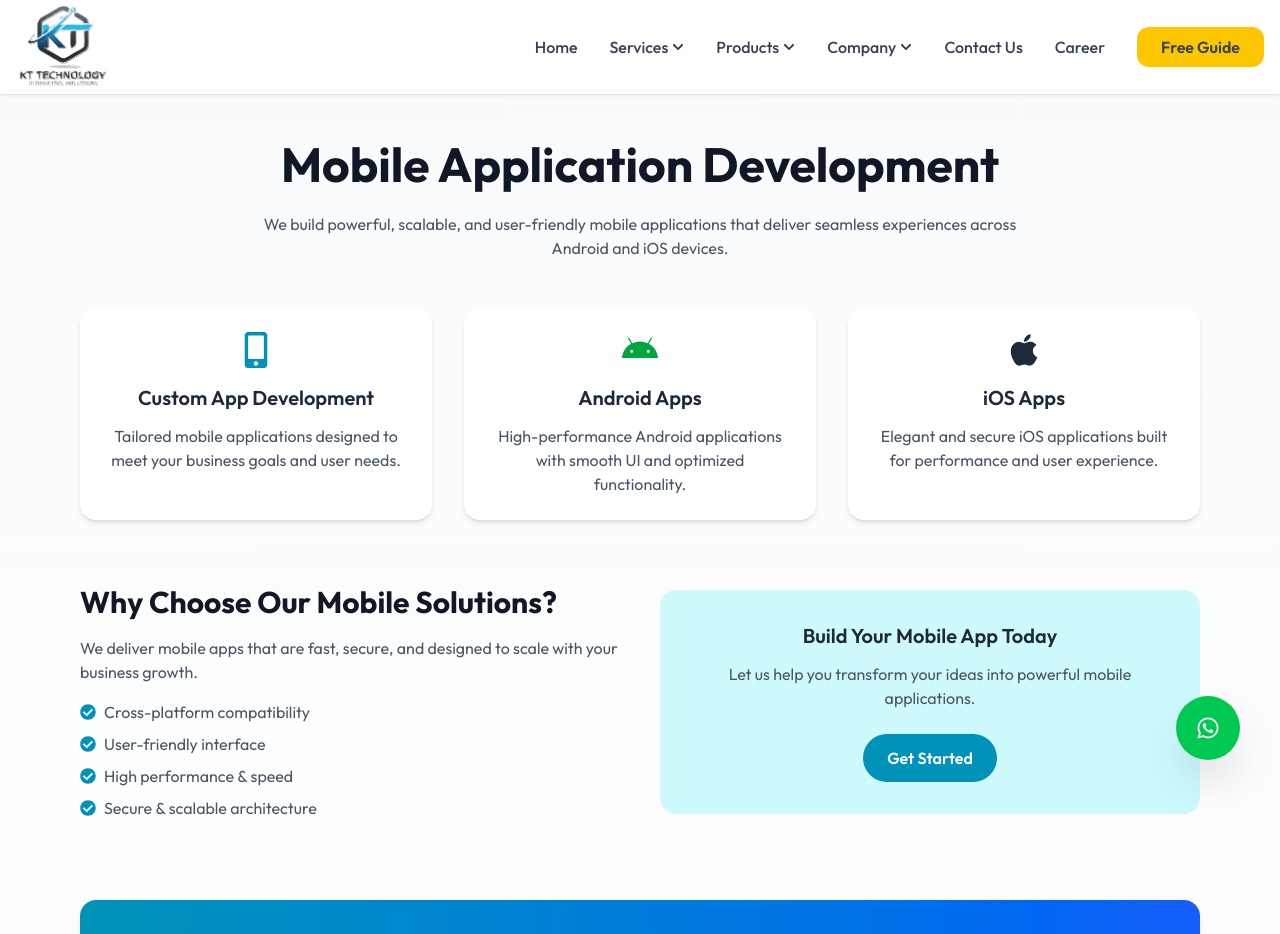
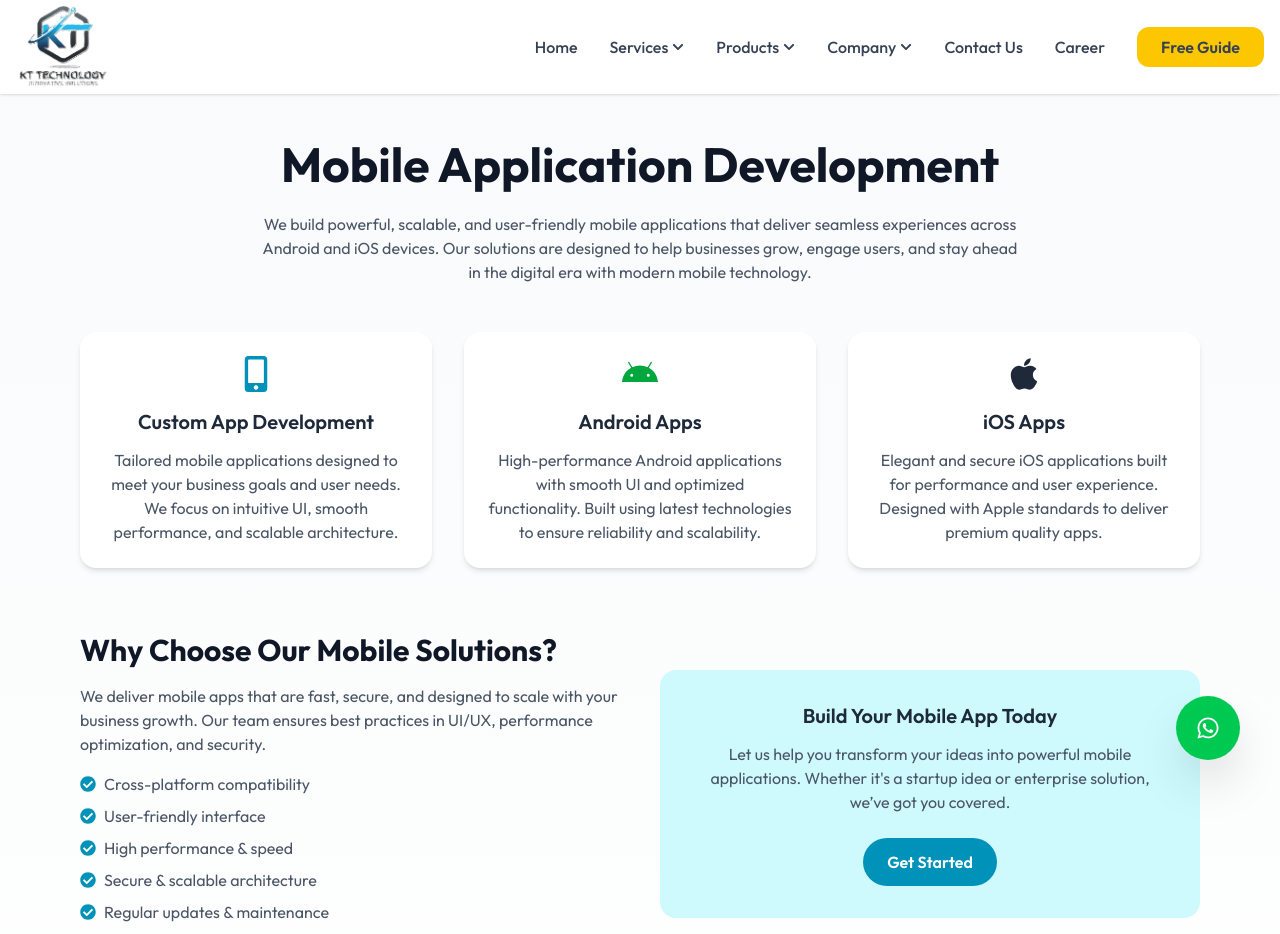
Before and after one commit to kushwaha-sapna/kt-frontend, a React (Vite) app: page /mobile-application in a window 1280 px wide. Shown: the top 934 px of the page. Built offline with nearby package versions, Linux system fonts and the light colour scheme.

Commit message:
Dektop size

```diff
--- a/src/Pages/MobileApplication.jsx
+++ b/src/Pages/MobileApplication.jsx
@@ -1,3 +1,150 @@
+
+
+
+
+
+
+
+// import React from "react";
+// import { Link } from "react-router-dom";
+// import { FaMobileAlt, FaAndroid, FaApple, FaCheckCircle } from "react-icons/fa";
+
+// const MobileApplication = () => {
+//   return (
+//     <div className="flex flex-col min-h-screen pt-20 px-4 sm:px-6 md:px-10 lg:px-16 xl:px-20 bg-gradient-to-b from-gray-50 to-white">
+
+//       {/* Container */}
+//       <div className="flex-1 w-full max-w-7xl mx-auto">
+
+//         {/* Heading */}
+//         <h1 className="text-2xl sm:text-3xl md:text-4xl lg:text-5xl font-bold text-gray-900 mb-6 text-center">
+//           Mobile Application Development
+//         </h1>
+
+//         {/* Description */}
+//         <p className="text-gray-600 max-w-3xl mx-auto text-center mb-10 md:mb-12 text-sm sm:text-base">
+//           We build powerful, scalable, and user-friendly mobile applications
+//           that deliver seamless experiences across Android and iOS devices.
+//         </p>
+
+//         {/* Cards Section */}
+//         <div className="grid grid-cols-1 sm:grid-cols-2 lg:grid-cols-3 gap-6 md:gap-8">
+
+//           {/* Card 1 */}
+//           <div className="bg-white p-5 md:p-6 rounded-2xl shadow-md hover:shadow-xl hover:-translate-y-2 transition-all duration-300 text-center">
+//             <FaMobileAlt className="text-cyan-600 text-3xl md:text-4xl mb-3 md:mb-4 mx-auto" />
+//             <h3 className="text-lg md:text-xl font-semibold text-gray-800 mb-2 md:mb-3">
+//               Custom App Development
+//             </h3>
+//             <p className="text-gray-600 text-sm md:text-base">
+//               Tailored mobile applications designed to meet your business goals and user needs.
+//             </p>
+//           </div>
+
+//           {/* Card 2 */}
+//           <div className="bg-white p-5 md:p-6 rounded-2xl shadow-md hover:shadow-xl hover:-translate-y-2 transition-all duration-300 text-center">
+//             <FaAndroid className="text-green-600 text-3xl md:text-4xl mb-3 md:mb-4 mx-auto" />
+//             <h3 className="text-lg md:text-xl font-semibold text-gray-800 mb-2 md:mb-3">
+//               Android Apps
+//             </h3>
+//             <p className="text-gray-600 text-sm md:text-base">
+//               High-performance Android applications with smooth UI and optimized functionality.
+//             </p>
+//           </div>
+
+//           {/* Card 3 */}
+//           <div className="bg-white p-5 md:p-6 rounded-2xl shadow-md hover:shadow-xl hover:-translate-y-2 transition-all duration-300 text-center">
+//             <FaApple className="text-gray-800 text-3xl md:text-4xl mb-3 md:mb-4 mx-auto" />
+//             <h3 className="text-lg md:text-xl font-semibold text-gray-800 mb-2 md:mb-3">
+//               iOS Apps
+//             </h3>
+//             <p className="text-gray-600 text-sm md:text-base">
+//               Elegant and secure iOS applications built for performance and user experience.
+//             </p>
+//           </div>
+
+//         </div>
+
+//         {/* Extra Section */}
+//         <div className="mt-12 md:mt-16 grid grid-cols-1 md:grid-cols-2 gap-8 md:gap-10 items-center">
+
+//           {/* Left Content */}
+//           <div>
+//             <h2 className="text-xl md:text-2xl lg:text-3xl font-bold text-gray-900 mb-4">
+//               Why Choose Our Mobile Solutions?
+//             </h2>
+
+//             <p className="text-gray-600 mb-4 text-sm md:text-base">
+//               We deliver mobile apps that are fast, secure, and designed to scale
+//               with your business growth.
+//             </p>
+
+//             <ul className="text-gray-600 space-y-2 text-sm md:text-base">
+//               <li className="flex items-center gap-2">
+//                 <FaCheckCircle className="text-cyan-600" />
+//                 Cross-platform compatibility
+//               </li>
+//               <li className="flex items-center gap-2">
+//                 <FaCheckCircle className="text-cyan-600" />
+//                 User-friendly interface
+//               </li>
+//               <li className="flex items-center gap-2">
+//                 <FaCheckCircle className="text-cyan-600" />
+//                 High performance & speed
+//               </li>
+//               <li className="flex items-center gap-2">
+//                 <FaCheckCircle className="text-cyan-600" />
+//                 Secure & scalable architecture
+//               </li>
+//             </ul>
+//           </div>
+
+//           {/* Right Box */}
+//           <div className="bg-cyan-100 p-6 md:p-8 rounded-2xl text-center">
+//             <h3 className="text-lg md:text-xl font-semibold text-gray-800 mb-3">
+//               Build Your Mobile App Today
+//             </h3>
+
+//             <p className="text-gray-600 mb-5 md:mb-6 text-sm md:text-base">
+//               Let us help you transform your ideas into powerful mobile applications.
+//             </p>
+
+//             <Link
+//               to="/contact-us"
+//               className="bg-cyan-600 text-white px-5 py-2 md:px-6 md:py-3 rounded-full font-semibold hover:bg-cyan-700 hover:scale-105 transition-all duration-300 inline-block"
+//             >
+//               Get Started
+//             </Link>
+//           </div>
+
+//         </div>
+
+//         {/* CTA Section */}
+//         <div className="mt-12 md:mt-20 bg-gradient-to-r from-cyan-600 to-blue-600 text-white text-center py-10 md:py-12 px-4 rounded-2xl shadow-lg">
+//           <h2 className="text-xl md:text-3xl font-bold mb-4">
+//             Take Your Business Mobile
+//           </h2>
+
+//           <p className="mb-6 text-sm md:text-base">
+//             Reach more users and grow faster with our expert mobile app solutions.
+//           </p>
+
+//           <Link
+//             to="/contact-us"
+//             className="bg-white text-cyan-600 px-5 py-2 md:px-6 md:py-3 rounded-full font-semibold hover:bg-gray-100 hover:scale-105 transition-all duration-300 inline-block"
+//           >
+//             Contact Us
+//           </Link>
+//         </div>
+
+//       </div>
+//     </div>
+//   );
+// };
+
+// export default MobileApplication;
+
+
 
 
 
@@ -25,6 +172,8 @@ const MobileApplication = () => {
         <p className="text-gray-600 max-w-3xl mx-auto text-center mb-10 md:mb-12 text-sm sm:text-base">
           We build powerful, scalable, and user-friendly mobile applications
           that deliver seamless experiences across Android and iOS devices.
+          Our solutions are designed to help businesses grow, engage users, and
+          stay ahead in the digital era with modern mobile technology.
         </p>
 
         {/* Cards Section */}
@@ -38,6 +187,7 @@ const MobileApplication = () => {
             </h3>
             <p className="text-gray-600 text-sm md:text-base">
               Tailored mobile applications designed to meet your business goals and user needs.
+              We focus on intuitive UI, smooth performance, and scalable architecture.
             </p>
           </div>
 
@@ -49,6 +199,7 @@ const MobileApplication = () => {
             </h3>
             <p className="text-gray-600 text-sm md:text-base">
               High-performance Android applications with smooth UI and optimized functionality.
+              Built using latest technologies to ensure reliability and scalability.
             </p>
           </div>
 
@@ -60,6 +211,7 @@ const MobileApplication = () => {
             </h3>
             <p className="text-gray-600 text-sm md:text-base">
               Elegant and secure iOS applications built for performance and user experience.
+              Designed with Apple standards to deliver premium quality apps.
             </p>
           </div>
 
@@ -76,7 +228,8 @@ const MobileApplication = () => {
 
             <p className="text-gray-600 mb-4 text-sm md:text-base">
               We deliver mobile apps that are fast, secure, and designed to scale
-              with your business growth.
+              with your business growth. Our team ensures best practices in UI/UX,
+              performance optimization, and security.
             </p>
 
             <ul className="text-gray-600 space-y-2 text-sm md:text-base">
@@ -96,6 +249,14 @@ const MobileApplication = () => {
                 <FaCheckCircle className="text-cyan-600" />
                 Secure & scalable architecture
               </li>
+              <li className="flex items-center gap-2">
+                <FaCheckCircle className="text-cyan-600" />
+                Regular updates & maintenance
+              </li>
+              <li className="flex items-center gap-2">
+                <FaCheckCircle className="text-cyan-600" />
+                Seamless API integration
+              </li>
             </ul>
           </div>
 
@@ -107,6 +268,7 @@ const MobileApplication = () => {
 
             <p className="text-gray-600 mb-5 md:mb-6 text-sm md:text-base">
               Let us help you transform your ideas into powerful mobile applications.
+              Whether it's a startup idea or enterprise solution, we’ve got you covered.
             </p>
 
             <Link
@@ -127,6 +289,7 @@ const MobileApplication = () => {
 
           <p className="mb-6 text-sm md:text-base">
             Reach more users and grow faster with our expert mobile app solutions.
+            Start your digital journey with us today and unlock new opportunities.
           </p>
 
           <Link
```
